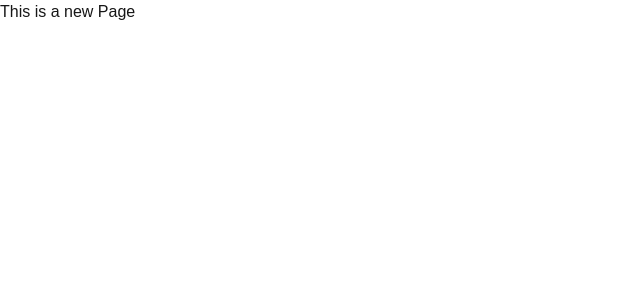
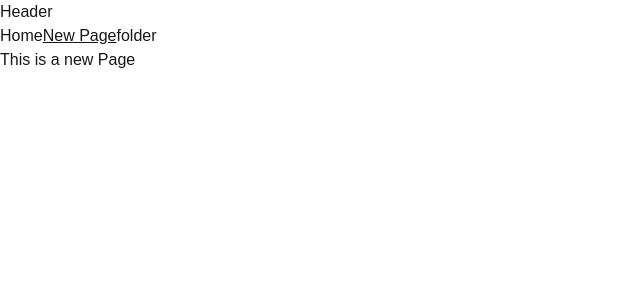
Before and after one commit to compinschools/next-app, a Next.js app: page /new-page in a window 1280 px wide. Shown: the top 300 px of the page, without its empty margins (0-640 px from the left). Built offline with nearby package versions, Linux system fonts and the light colour scheme.

Commit message:
server side components

```diff
--- a/app/new-page/folder/page.js
+++ b/app/new-page/folder/page.js
@@ -1,7 +1,12 @@
+import Header from "@/components/server/header";
+
 export default function NewPage() {
   return (
-    <div>
-      <h1>This is a new Page</h1>
-    </div>
+    <>
+      <Header currentPage="/new-page/folder" />
+      <div>
+        <h1>This is a new Page</h1>
+      </div>
+    </>
   )
 }
--- a/app/new-page/page.js
+++ b/app/new-page/page.js
@@ -1,7 +1,12 @@
+import Header from "@/components/server/header";
+
 export default function NewPage() {
   return (
-    <div>
-      <h1>This is a new Page</h1>
-    </div>
+    <>
+      <Header currentPage="/new-page" />
+      <div>
+        <h1>This is a new Page</h1>
+      </div>
+    </>
   )
 }
--- a/app/page.js
+++ b/app/page.js
@@ -1,10 +1,14 @@
+import Header from "@/components/server/header";
 import Image from "next/image";
 
 export default function Home() {
   return (
-    <div>
-      <h1>Hello World!</h1>
+    <>
+      <Header currentPage="/" />
+      <div>
+        <h1>Hello World!</h1>
 
-    </div>
+      </div>
+    </>
   );
 }
--- /dev/null
+++ b/components/server/header.js
@@ -0,0 +1,11 @@
+export default function Header({currentPage}){
+    console.log("currentPage", currentPage);
+    return (
+        <header>
+            <h1>Header</h1>
+            <a href="/" className={ currentPage === "/" && "underline"} >Home</a>
+            <a href="/new-page" className={ currentPage === "/new-page" && "underline"} >New Page</a>
+            <a href="/new-page/folder" className={ currentPage === "/new-page/folder" && "underline"}>folder</a>
+        </header>
+    );
+}
```
